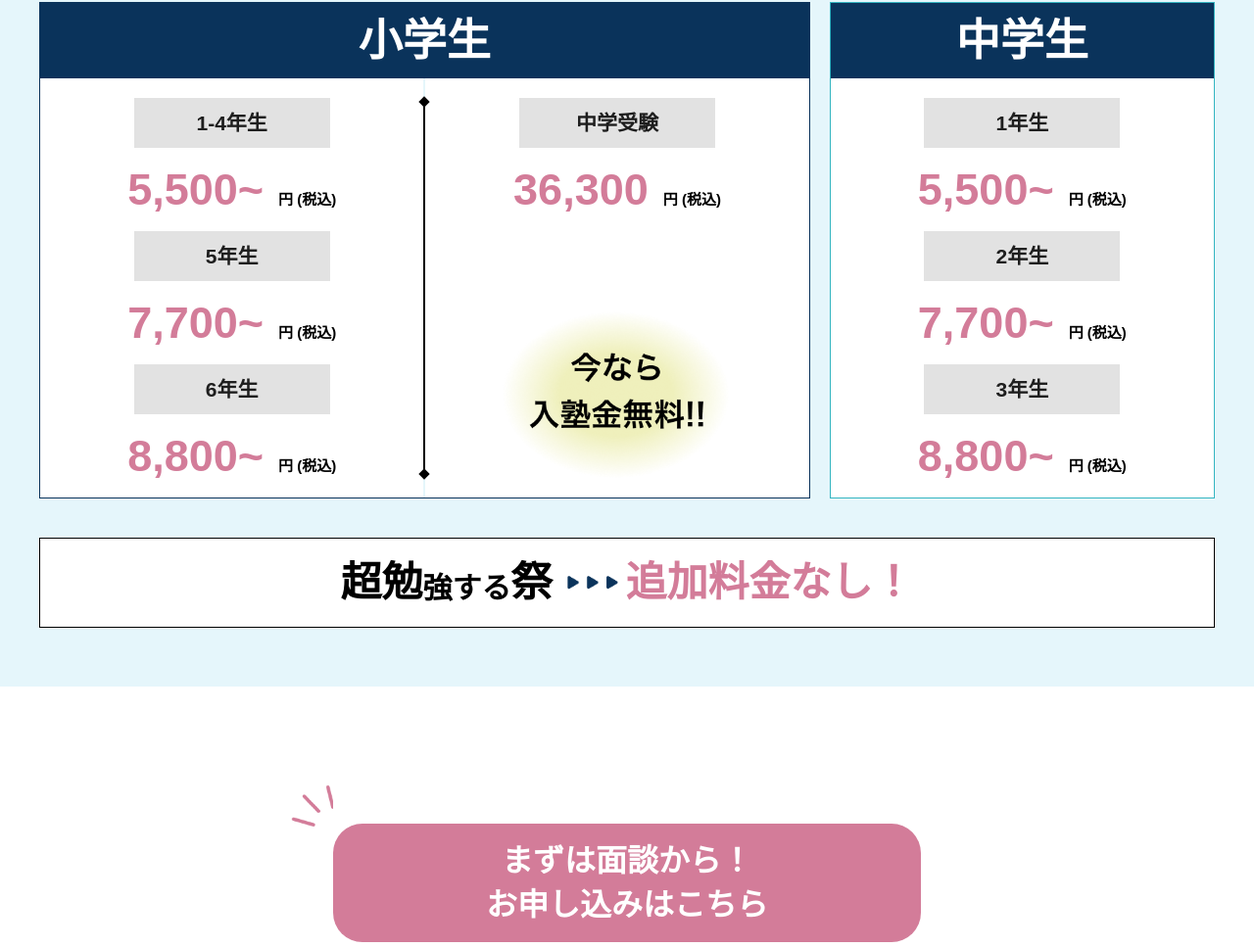
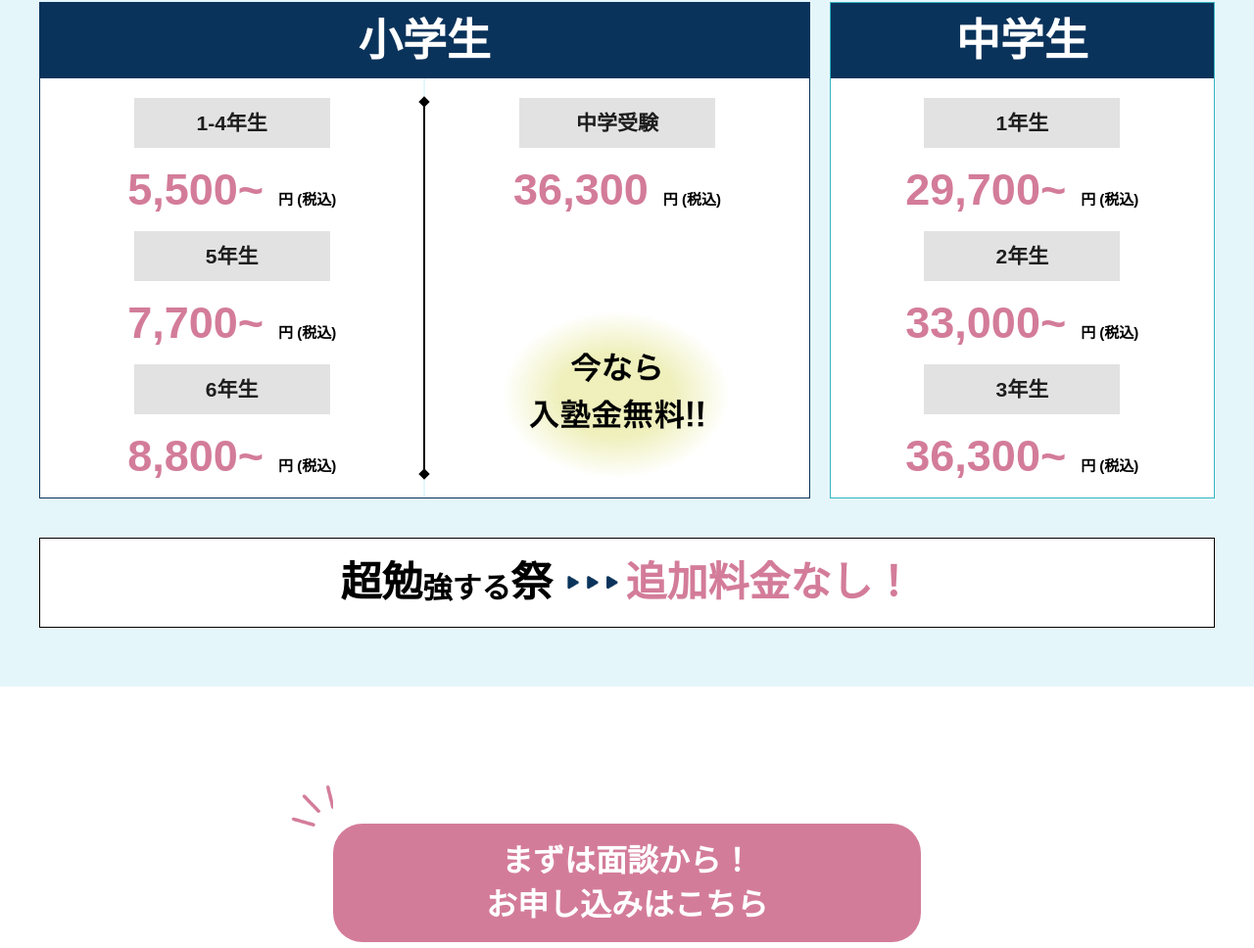
Before and after one commit to takii-eagle/miyauchijuku, a plain HTML site: page index.html in a window 1280 px wide. Shown: the part 7721-8689 px from the top of the page at 98% size. Drawn offline with Linux system fonts and the light colour scheme.

Commit message:
中学生料金更新

```diff
--- a/index.html
+++ b/index.html
@@ -215,15 +215,15 @@
                     <div class="choice-inner">
                         <div class="choice-type-box">
                             <p class="choice-label">1年生</p>
-                            <p class="choice-price">5,500~<span>円&nbsp;(税込)</span></p>
+                            <p class="choice-price">29,700~<span>円&nbsp;(税込)</span></p>
                         </div>
                         <div class="choice-type-box">
                             <p class="choice-label">2年生</p>
-                            <p class="choice-price">7,700~<span>円&nbsp;(税込)</span></p>
+                            <p class="choice-price">33,000~<span>円&nbsp;(税込)</span></p>
                         </div>
                         <div class="choice-type-box">
                             <p class="choice-label">3年生</p>
-                            <p class="choice-price">8,800~<span>円&nbsp;(税込)</span></p>
+                            <p class="choice-price">36,300~<span>円&nbsp;(税込)</span></p>
                         </div>
                     </div>
                 </div>
```
Also changed, not shown: 1 other file.
